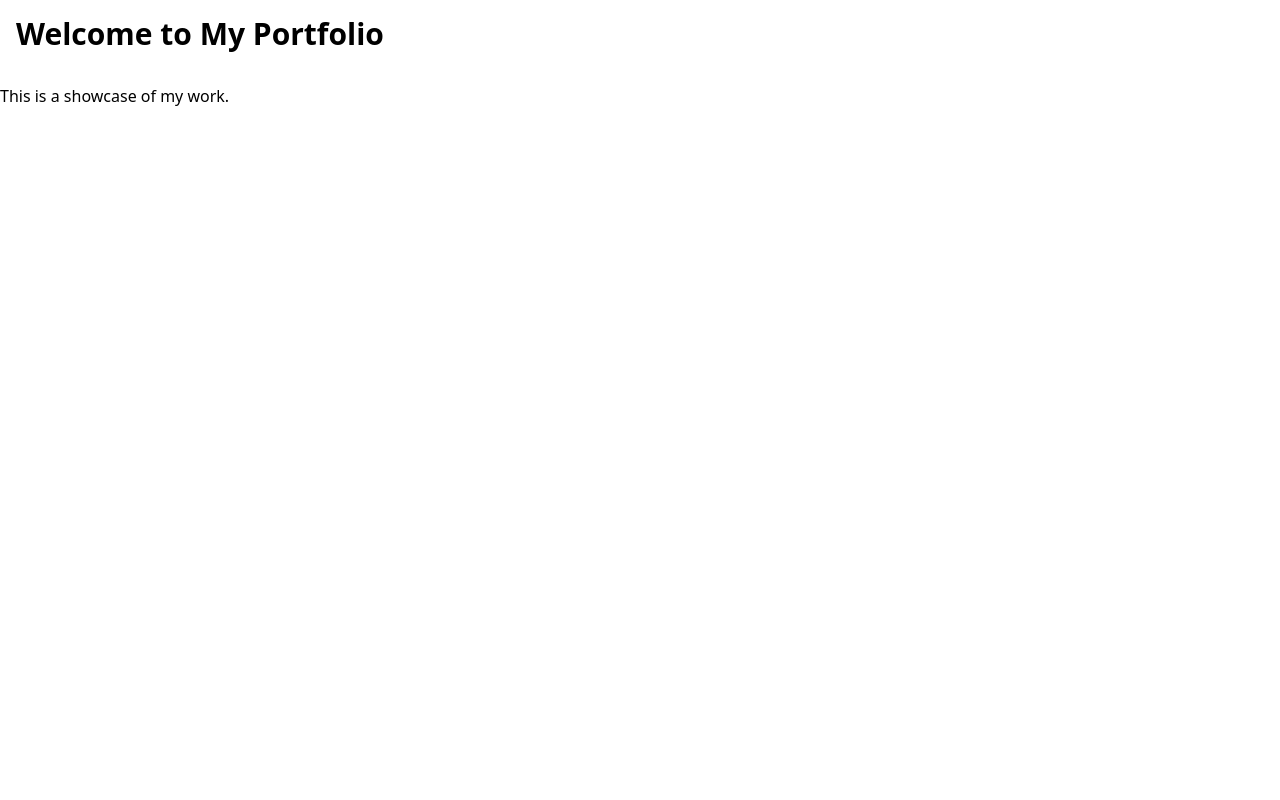
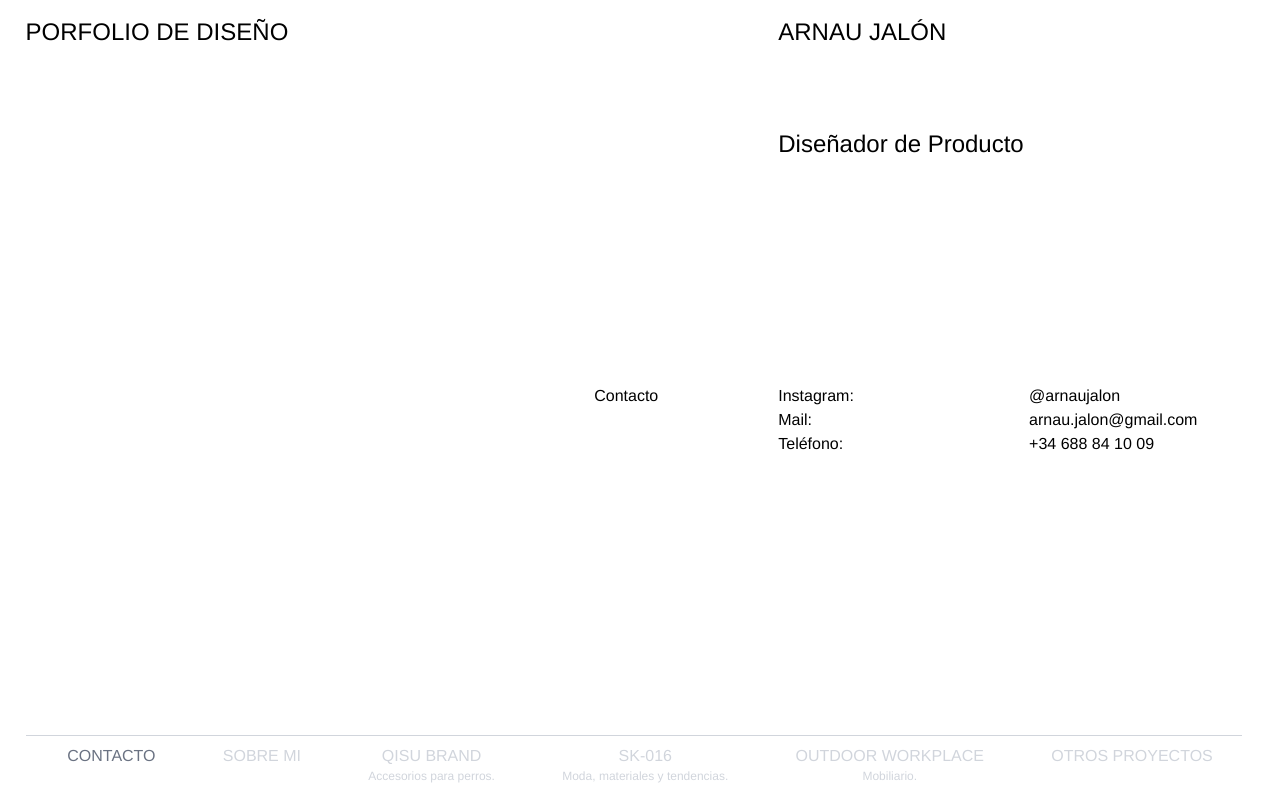
Before and after one commit to GerardJalonG/arnaujalon-porfolio, a website built with Vite: page portfolio/index.html in a window 1280 px wide. Built offline with nearby package versions, Linux system fonts and the light colour scheme.

Commit message:
pagina landpage y about

```diff
--- /dev/null
+++ b/portfolio/about.html
@@ -0,0 +1,60 @@
+<!doctype html>
+<html lang="es">
+  <head>
+    <meta charset="UTF-8" />
+    <meta name="viewport" content="width=device-width, initial-scale=1.0" />
+    <link href="./src/style.css" rel="stylesheet">
+    <title>Landing</title>
+  </head>
+  <body class="antialiased">
+    <main class="grid h-screen grid-rows-[auto_1fr_auto]">
+
+      <header class="grid grid-cols-1 md:grid-cols-[20%_60%_20%] mx-[2vw] mt-[2vh] mb-[7vh] text-2xl">
+        <p>SOBRE MI</p>
+        <p>Estudiar diseño me ha enseñado a escuchar, a compartir y a mantener siempre la inquietud por seguir aprendiendo.</p>
+        <p class="text-base justify-self-end mr-[10%]">1</p>
+      </header>
+
+      <section class="grid grid-cols-1 md:grid-cols-[20%_30%_1fr] grid-rows-[1fr_auto] ml-[2vw] mb-[2vh] ">
+        <p class="md:col-start-2 text-base text-justify">
+          El diseño me ha llevado a explorar. Cada pensamiento, idea, nota y corrección forman parte del proceso, y lo enriquecen.
+          <br /><br />
+          He aprendido a no tener miedo al error, a observar y relacionar campos que parecen inconexos. A sentir y entender el mundo de una forma más analítica, crítica y pura.
+        </p>
+
+        <div class="col-start-3 flex items-center justify-center">
+        <img src="./src/img/image.webp"
+                alt="Foto Arnau"
+                class="w-80 h-80 object-cover" />
+        </div>
+
+        <div class="md:col-start-1 md:row-start-2 md:col-end-3 mb-[3vh] text-base leading-tight">
+          <p>Graduado en Elisava. <span class="text-xs">2023.</span></p>
+          <p>Escuela Universitaria de Diseño e Ingeniería de Barcelona.</p>
+          <div class="h-3"></div>
+          <p>Programa de Intercambio Internacional en EDNA. <span class="text-xs">2022.</span></p>
+          <p>L'École de Design Nantes Atlantique.</p>
+        </div>
+      </section>
+
+      <footer class="w-full">
+        <hr class="border-t border-gray-300 w-[95%] mx-auto" />
+        <nav class="flex justify-evenly py-3">
+          <a href="./index.html" class="text-base text-gray-300 hover:text-gray-700 transition">CONTACTO</a>
+          <a href="./about.html" class="text-base text-gray-500 hover:text-gray-700 transition">SOBRE MI</a>
+          <a href="#" class="text-base text-center text-gray-300 hover:text-gray-700 transition">
+            QISU BRAND<span class="block text-xs">Accesorios para perros.</span>
+          </a>
+          <a href="#" class="text-base text-center text-gray-300 hover:text-gray-700 transition">
+            SK-016<span class="block text-xs">Moda, materiales y tendencias.</span>
+          </a>
+          <a href="#" class="text-base text-center text-gray-300 hover:text-gray-700 transition">
+            OUTDOOR WORKPLACE<span class="block text-xs">Mobiliario.</span>
+          </a>
+          <a href="#" class="text-base text-gray-300 hover:text-gray-700 transition">OTROS PROYECTOS</a>
+        </nav>
+      </footer>
+
+    </main>
+  </body>
+</html>
--- a/portfolio/index.html
+++ b/portfolio/index.html
@@ -5,10 +5,41 @@
     <link rel="icon" type="image/svg+xml" href="/vite.svg" />
     <meta name="viewport" content="width=device-width, initial-scale=1.0" />
     <link href="./src/style.css" rel="stylesheet">
-    <title>Portfolio</title>
+    <title>Porfolio</title>
   </head>
   <body>
-    <h1 class="text-3xl font-bold p-4">Welcome to My Portfolio</h1>
-    <p class="mt-4">This is a showcase of my work.</p>
+    <main class="h-screen overflow-hidden">
+      <div class="grid grid-cols-1 md:grid-cols-[60%_40%] ml-[2vw] mt-[2vh] mb-[10vh] h-max text-2xl">
+          <p>PORFOLIO DE DISEÑO</p>
+          <p>ARNAU JALÓN</p>
+      </div>
+      <div class="grid grid-cols-1 md:grid-cols-[60%_40%] ml-[2vw] mt-[2vh] mb-[28vh] h-max text-2xl">
+        <p class="col-start-2">Diseñador de Producto</p>
+      </div>
+      <div class="grid grid-cols-1 text-base md:grid-cols-[60%_40%] ml-[2vw] mt-[2vh] mb-[20vh] h-max">
+        <p class=" justify-self-end mr-[15vh]">Contacto</p>
+        <div class="grid grid-cols-2">
+          <div class="flex flex-col">
+            <p>Instagram:</p>
+            <p>Mail:</p>
+            <p>Teléfono:</p>
+          </div>
+          <div class="flex flex-col">
+            <p>@arnaujalon</p>
+            <p>arnau.jalon@gmail.com</p>
+            <p>+34 688 84 10 09</p>
+          </div>
+      </div>
+
+      <hr class="fixed bottom-12 border-t border-gray-300 my-4 w-[95%] md:[95%]">
+      <nav class="fixed left-0 bottom-4 flex justify-evenly w-full">
+        <a href="./index.html" class="text-base text-gray-500 hover:text-gray-700 transition delay-50 duration-200 ease-in">CONTACTO</a>
+        <a href="./about.html" class="text-base text-gray-300 hover:text-gray-700 transition delay-50 duration-200 ease-in">SOBRE MI</a>
+        <a href="#" class="text-base text-center text-gray-300 hover:text-gray-700 transition delay-50 duration-200 ease-in">QISU BRAND<span class="block text-xs">Accesorios para perros.</span></a>
+        <a href="#" class="text-base text-center text-gray-300 hover:text-gray-700 transition delay-50 duration-200 ease-in">SK-016<span class="block text-xs">Moda, materiales y tendencias.</span></a>
+        <a href="#" class="text-base text-center text-gray-300 hover:text-gray-700 transition delay-50 duration-200 ease-in">OUTDOOR WORKPLACE<span class="block text-xs">Mobiliario.</span></a>
+        <a href="#" class="text-base text-gray-300 hover:text-gray-700 transition delay-50 duration-200 ease-in">OTROS PROYECTOS</a>
+      </nav>
+    </main>
   </body>
 </html>
--- a/portfolio/src/style.css
+++ b/portfolio/src/style.css
@@ -1 +1,27 @@
 @import "tailwindcss";
+
+/* Preferencia: usar Helvetica del sistema, con fallbacks. */
+@font-face {
+  font-family: 'HelveticaLocal';
+  src: url('/public/fonts/Helvetica.ttf') format('truetype');
+  font-weight: normal;
+  font-style: normal;
+  font-display: swap;
+}
+
+/* Reset mínimo para evitar separaciones inesperadas */
+*,
+*::before,
+*::after {
+  box-sizing: border-box;
+}
+
+:root {
+  --font-sans: "Helvetica Neue", Helvetica, Arial, sans-serif;
+}
+
+body {
+  font-family: var(--font-sans);
+  -webkit-font-smoothing: antialiased;
+  -moz-osx-font-smoothing: grayscale;
+}
```
Also changed, not shown: portfolio/src/img/image.webp (added).
